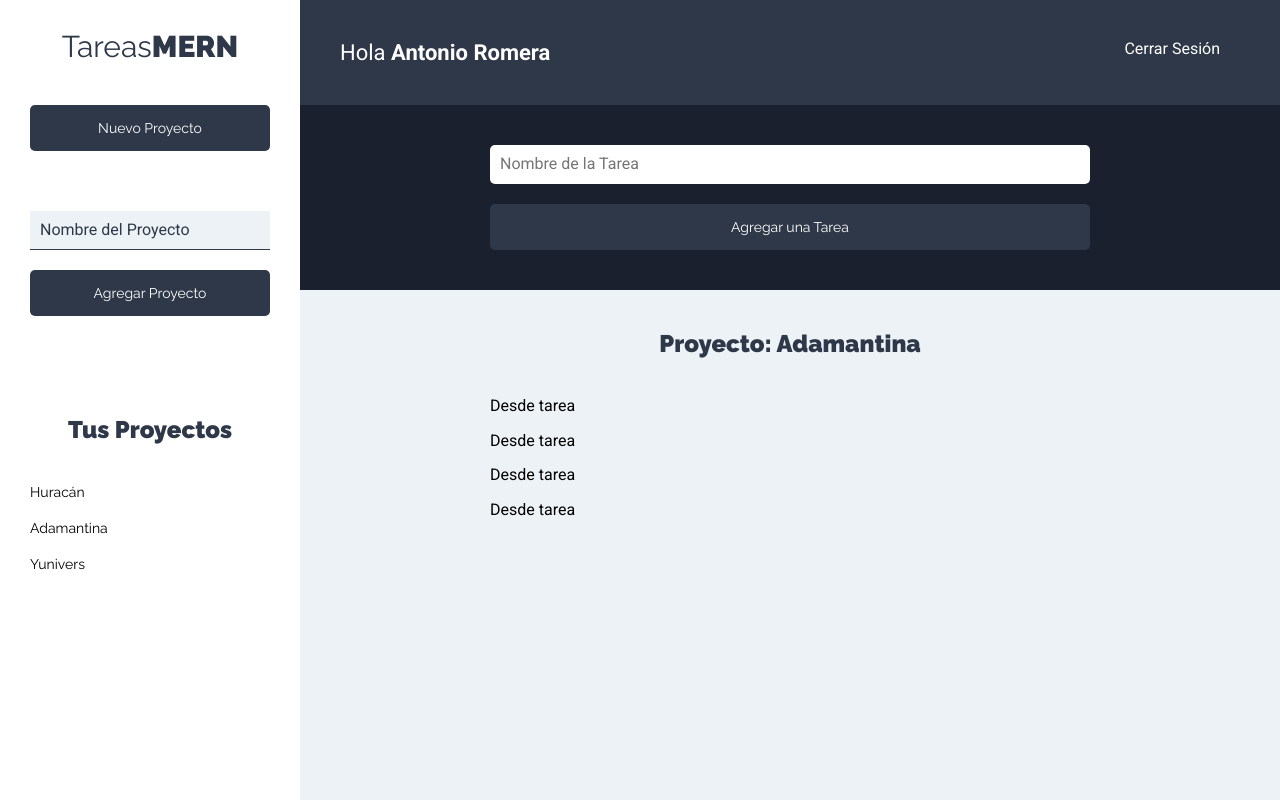
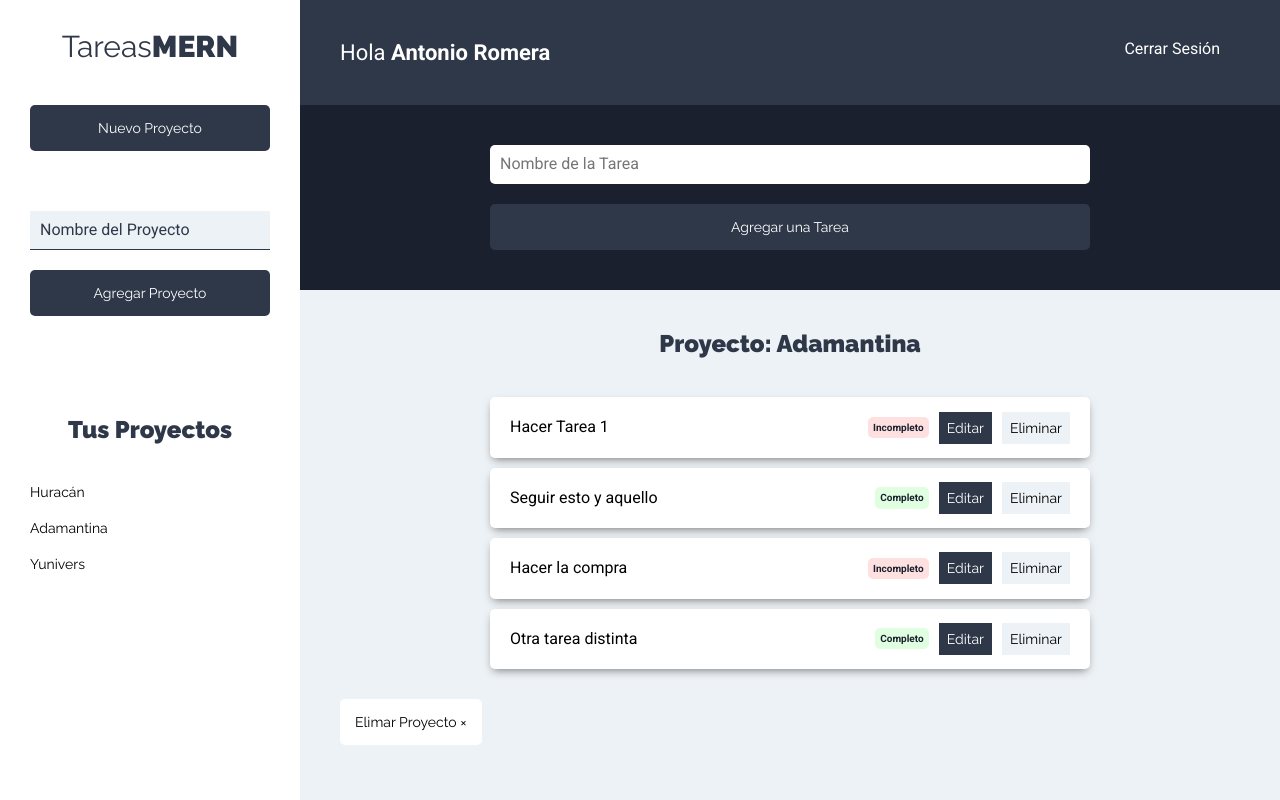
Before and after one commit to AJ-Romera/app-tareas-mern, a React (Create React App) app: page /proyectos in a window 1280 px wide. Built offline with nearby package versions, Linux system fonts and the light colour scheme.

Commit message:
CHNG: Construye la Interfaz de Tareas

```diff
--- a/src/components/tareas/ListadoTareas.js
+++ b/src/components/tareas/ListadoTareas.js
@@ -3,10 +3,10 @@
 
 function ListadoTareas() {
     const tareasProyecto = [
-        { nombre: 'Ad', estado: false },
-        { nombre: 'Am', estado: true },
-        { nombre: 'An', estado: false },
-        { nombre: 'Tina', estado: true },
+        { nombre: 'Hacer Tarea 1', estado: false },
+        { nombre: 'Seguir esto y aquello', estado: true },
+        { nombre: 'Hacer la compra', estado: false },
+        { nombre: 'Otra tarea distinta', estado: true },
     ];
 
     return (
@@ -23,6 +23,10 @@
                     ))
                 }
             </ul>
+
+            <button type='button' className='btn btn-eliminar'>
+                Elimar Proyecto &times;
+            </button>
         </>
     );
 }
--- a/src/components/tareas/Tarea.js
+++ b/src/components/tareas/Tarea.js
@@ -1,7 +1,29 @@
-import React from 'react';
+import React from 'react'
 
-function Tarea() {
-    return <p>Desde tarea</p>;
+function Tarea({tarea}) {
+    return (
+        <li className='tarea sombra'>
+            <p>{tarea.nombre}</p>
+
+            <div className="estado">
+                {tarea.estado
+                ?
+                    (
+                        <button type='button' className='completo'>Completo</button>
+                    )
+                :
+                    (
+                        <button type='button' className='incompleto'>Incompleto</button>
+                    )
+                }
+            </div>
+
+            <div className="acciones">
+                <button type='button' className='btn btn-primario'>Editar</button>
+                <button type='button' className='btn btn-secundario'>Eliminar</button>
+            </div>
+        </li>
+    )
 }
 
-export default Tarea;
+export default Tarea
```
